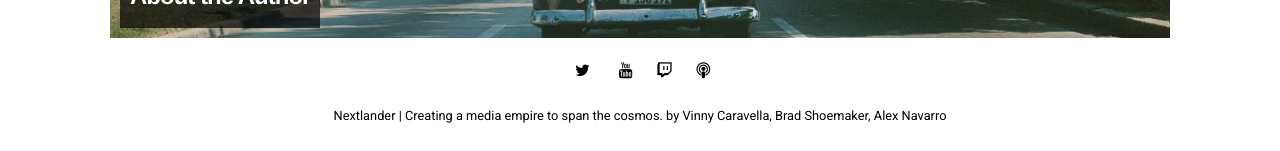
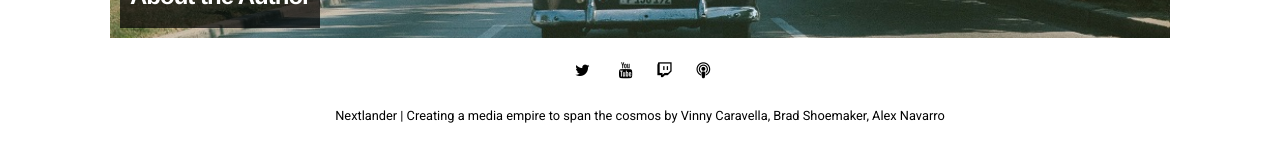
Before and after one commit to GodCheat/godcheat.github.io, a Jekyll site: the page built from index.html, in a window 1280 px wide and 900 px high, scrolled down 1327 px. Shown: the part 746-897 px from the top of the window. Built offline with Jekyll 4.4.1, drawn with Linux system fonts in a browser that asks for light colours; nearby versions of some CDN libraries; the list of posts is cut into pages by our own code.

```diff
--- a/_config.yml
+++ b/_config.yml
@@ -11,7 +11,7 @@ plugins:             [jekyll-paginate, jekyll-sitemap, jekyll-feed, jekyll-seo-t
 
 # Customise atom feed settings (this is where Jekyll-Feed gets configuration information)
 title:		           "Nextlander"
-description:	       "Creating a media empire to span the cosmos."
+description:	       "Creating a media empire to span the cosmos"
 author:              "Vinny Caravella, Brad Shoemaker, Alex Navarro"
 
 # RSS 2.0 can be used instead of Atom by uncommenting following two lines
```
